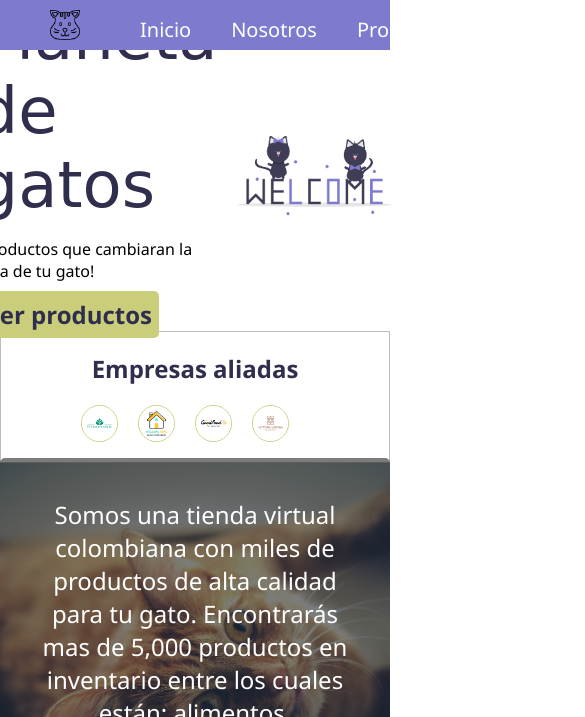
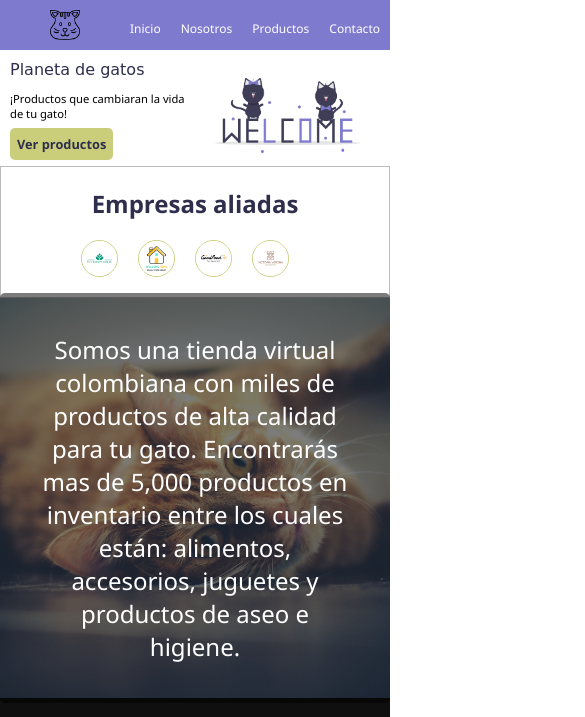
Before and after one commit to ingdanielbs/Ficha-2559218, a plain HTML site: page proyecto/index.html in a window 390 px wide. Shown: the top 717 px of the page, 585 px wide, since content can reach past the window. Drawn offline with Linux system fonts and the light colour scheme; a web font is replaced by a local one.

Commit message:
media query

```diff
--- a/proyecto/css/style.css
+++ b/proyecto/css/style.css
@@ -204,3 +204,41 @@ select {
     text-align: center;
     margin-top: 80px;
 }
+
+@media (max-width: 1080px) {
+  .header-info span {
+    font-size: 2rem;
+  }
+  .header-info{
+    margin-top: 15px;
+  }
+}
+
+@media (max-width: 640px) {
+  .two iframe{
+    width: 70%;
+    height: 40%;
+  }
+  .header-info span {
+    font-size: 1rem;
+  }
+  .header-info a {
+    font-size: 0.8rem;
+  }
+  .header-info p{
+    font-size: 0.7rem;
+  }
+  .header-info{
+    margin-top: 45px;
+    padding: 0 10px;
+  }
+
+  nav a {
+    font-size: 12px;
+  }
+
+  nav li {
+    padding: 0px 10px;
+  }
+
+}
```
Also changed, not shown: subir a git.txt (added).
